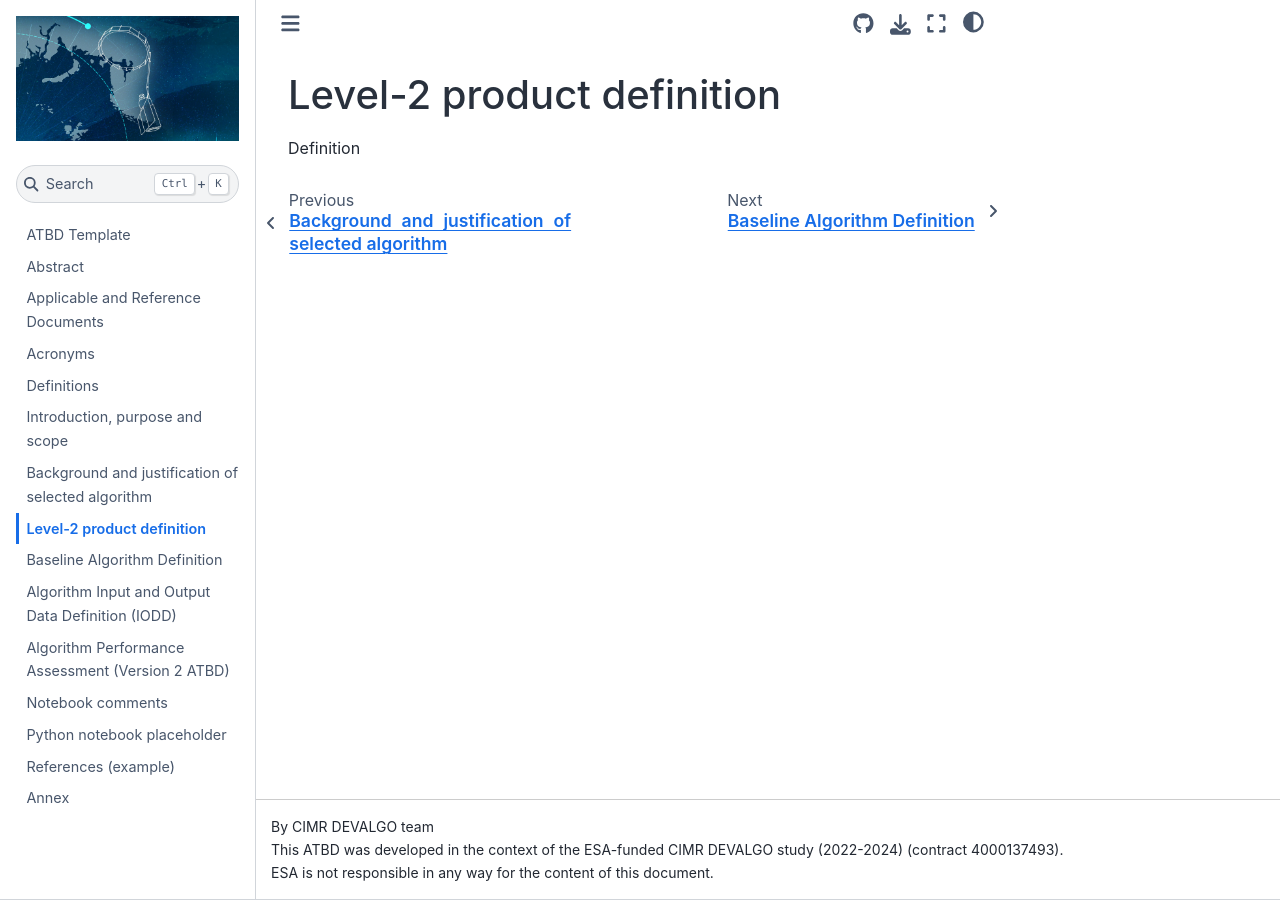
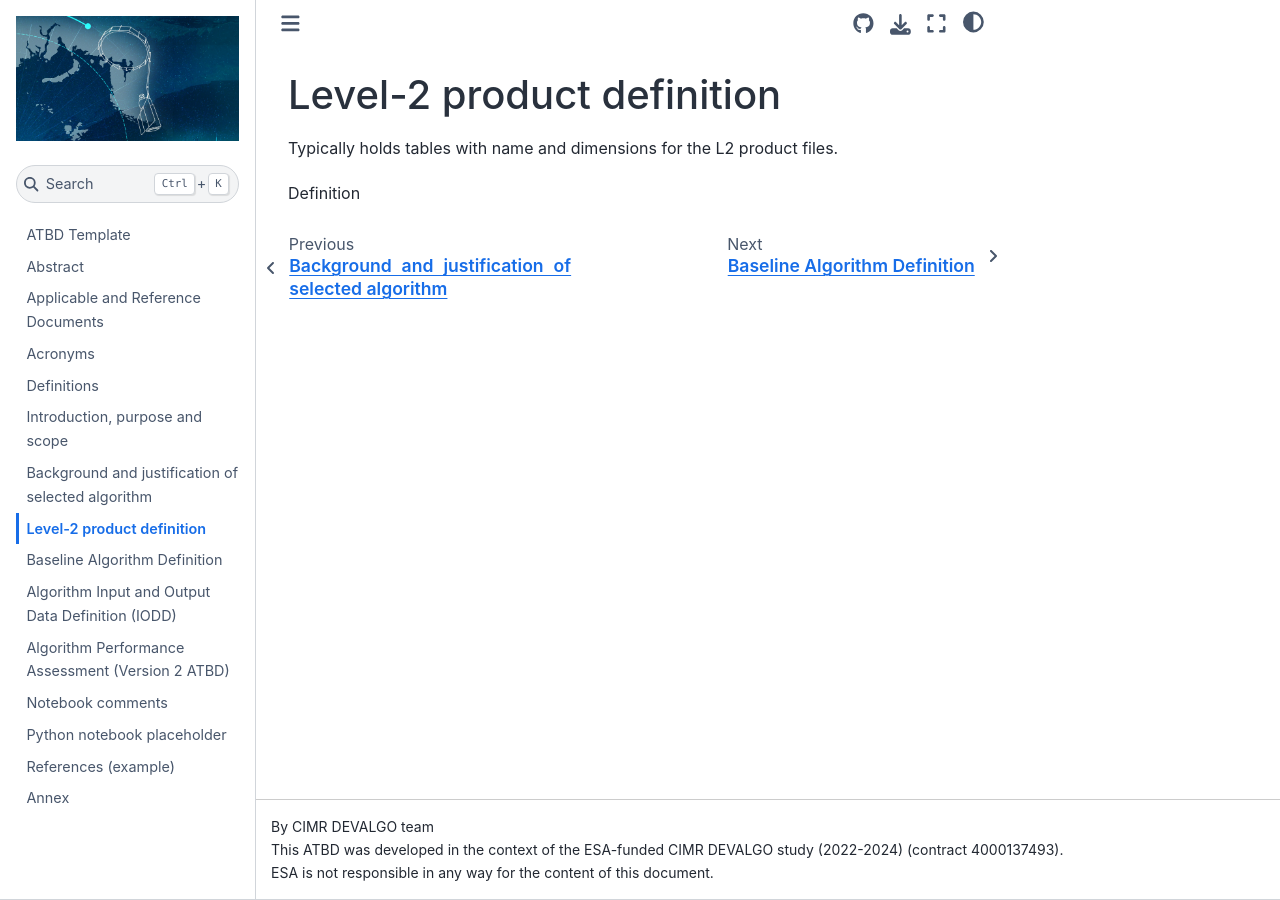
Before and after one commit to CIMR-Algos/ATBD-Template, a Jupyter Book: the page built from book/L2_product_definition.md, in a window 1280 px wide. Built offline with Jupyter Book 1.0.4 settings and Sphinx 7.4.7 and the Sphinx Book theme 1.1.4, drawn with Linux system fonts in a browser that asks for light colours.

Commit message:
More content

```diff
--- a/book/L2_product_definition.md
+++ b/book/L2_product_definition.md
@@ -1,3 +1,5 @@
 # Level-2 product definition
 
+Typically holds tables with name and dimensions for the L2 product files.
+
 Definition
```
